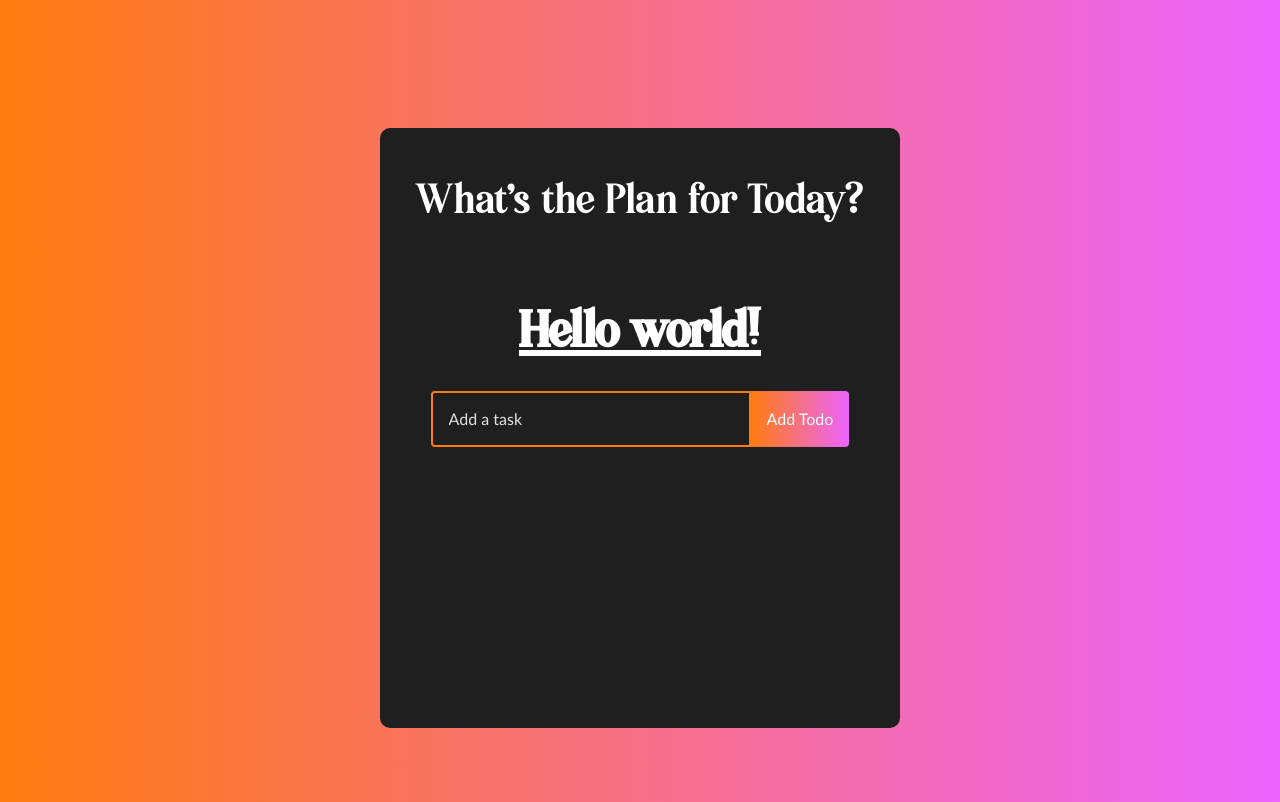
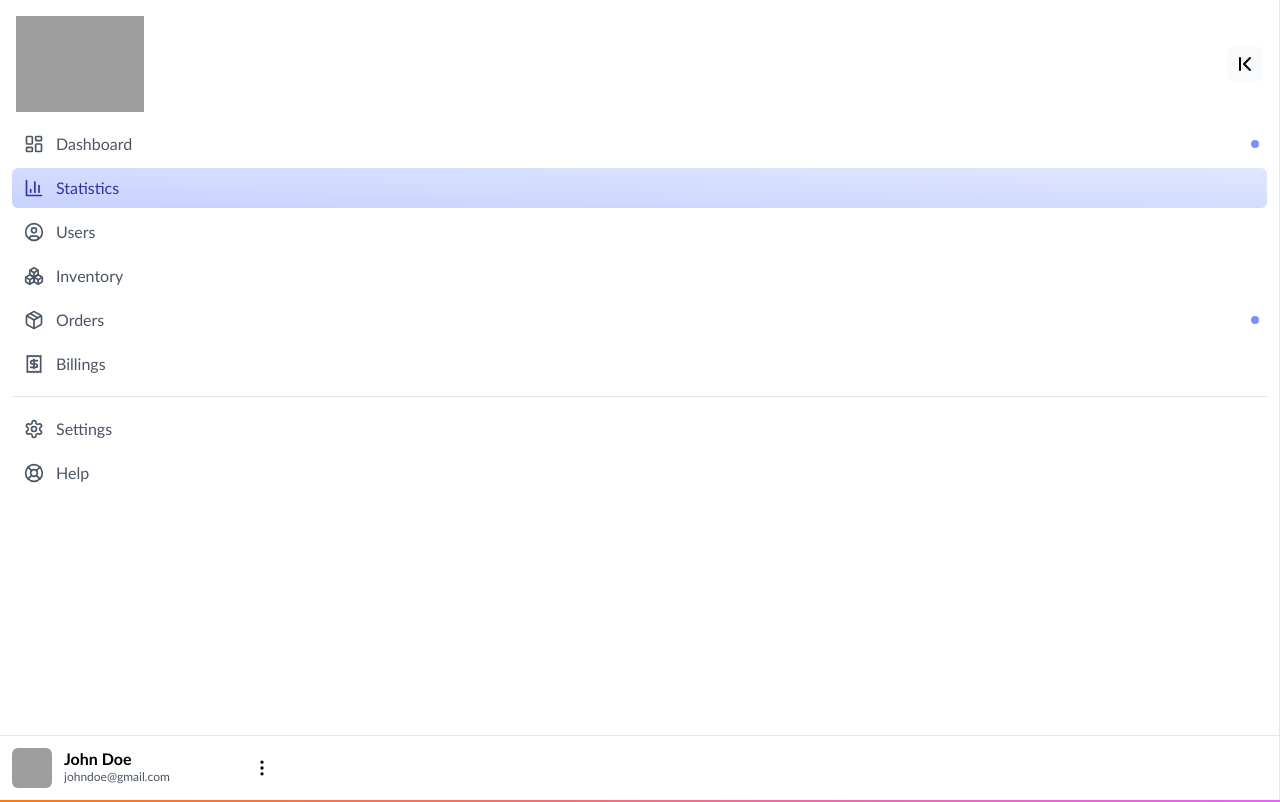
Before and after one commit to ashley127/SoulSprint, a React (Create React App) app: page / in a window 1280 px wide. Shown: the top 802 px of the page. Built offline with nearby package versions, Linux system fonts and the light colour scheme; grey boxes are pictures that could not be loaded.

Commit message:
Icons and rough sidebar

```diff
--- a/package.json
+++ b/package.json
@@ -6,6 +6,7 @@
     "@testing-library/jest-dom": "^5.17.0",
     "@testing-library/react": "^13.4.0",
     "@testing-library/user-event": "^13.5.0",
+    "lucide-react": "^0.302.0",
     "react": "^18.2.0",
     "react-dom": "^18.2.0",
     "react-scripts": "5.0.1",
--- a/src/App.js
+++ b/src/App.js
@@ -2,12 +2,41 @@
 import './App.css';
 import TodoList from './components/TodoList';
 import './Pioggia.otf';
+import Sidebar, { SidebarItem } from './components/Sidebar';
+import{
+  LifeBuoy,
+  Receipt,
+  Boxes,
+  Package,
+  UserCircle,
+  BarChart3,
+  LayoutDashboard,
+  Settings,
+} from "lucide-react"
 
 function App() {
   return (
-    <div className='todo-app'>
-      <TodoList />
+    <div>
+      <Sidebar>
+        <SidebarItem
+          icon = {<LayoutDashboard size = {20} />}
+          text = "Dashboard"
+          alert
+        />
+        <SidebarItem icon = {<BarChart3 size = {20}/>} text = "Statistics" active />
+        <SidebarItem icon = {<UserCircle size = {20}/>} text = "Users" />
+        <SidebarItem icon = {<Boxes size = {20}/>} text = "Inventory"  />
+        <SidebarItem icon = {<Package size = {20}/>} text = "Orders" alert />
+        <SidebarItem icon = {<Receipt size = {20}/>} text = "Billings" />
+        <hr className='my-3' />
+        <SidebarItem icon = {<Settings size={20} />} text = "Settings" />
+        <SidebarItem icon = {<LifeBuoy size={20} />} text = "Help" />
+      </Sidebar>
+      <div className='todo-app'>
+        <TodoList />
+      </div>
     </div>
+
   );
 }
 
--- /dev/null
+++ b/src/components/Sidebar.js
@@ -0,0 +1,102 @@
+import { MoreVertical, ChevronLast, ChevronFirst } from "lucide-react"
+import { useContext, createContext, useState } from "react"
+
+const SidebarContext = createContext()
+
+export default function Sidebar({ children }) {
+  const [expanded, setExpanded] = useState(true)
+
+  return (
+    <aside className="h-screen">
+      <nav className="h-full flex flex-col bg-white border-r shadow-sm">
+        <div className="p-4 pb-2 flex justify-between items-center">
+          <img
+            src="https://img.logoipsum.com/243.svg"
+            className={`overflow-hidden transition-all ${
+              expanded ? "w-32" : "w-0"
+            }`}
+            alt=""
+          />
+          <button
+            onClick={() => setExpanded((curr) => !curr)}
+            className="p-1.5 rounded-lg bg-gray-50 hover:bg-gray-100"
+          >
+            {expanded ? <ChevronFirst /> : <ChevronLast />}
+          </button>
+        </div>
+
+        <SidebarContext.Provider value={{ expanded }}>
+          <ul className="flex-1 px-3">{children}</ul>
+        </SidebarContext.Provider>
+
+        <div className="border-t flex p-3">
+          <img
+            src="https://ui-avatars.com/api/?background=c7d2fe&color=3730a3&bold=true"
+            alt=""
+            className="w-10 h-10 rounded-md"
+          />
+          <div
+            className={`
+              flex justify-between items-center
+              overflow-hidden transition-all ${expanded ? "w-52 ml-3" : "w-0"}
+          `}
+          >
+            <div className="leading-4">
+              <h4 className="font-semibold">John Doe</h4>
+              <span className="text-xs text-gray-600">johndoe@gmail.com</span>
+            </div>
+            <MoreVertical size={20} />
+          </div>
+        </div>
+      </nav>
+    </aside>
+  )
+}
+
+export function SidebarItem({ icon, text, active, alert }) {
+  const { expanded } = useContext(SidebarContext)
+
+  return (
+    <li
+      className={`
+        relative flex items-center py-2 px-3 my-1
+        font-medium rounded-md cursor-pointer
+        transition-colors group
+        ${
+          active
+            ? "bg-gradient-to-tr from-indigo-200 to-indigo-100 text-indigo-800"
+            : "hover:bg-indigo-50 text-gray-600"
+        }
+    `}
+    >
+      {icon}
+      <span
+        className={`overflow-hidden transition-all ${
+          expanded ? "w-52 ml-3" : "w-0"
+        }`}
+      >
+        {text}
+      </span>
+      {alert && (
+        <div
+          className={`absolute right-2 w-2 h-2 rounded bg-indigo-400 ${
+            expanded ? "" : "top-2"
+          }`}
+        />
+      )}
+
+      {!expanded && (
+        <div
+          className={`
+          absolute left-full rounded-md px-2 py-1 ml-6
+          bg-indigo-100 text-indigo-800 text-sm
+          invisible opacity-20 -translate-x-3 transition-all
+          group-hover:visible group-hover:opacity-100 group-hover:translate-x-0
+      `}
+        >
+          {text}
+        </div>
+      )}
+    </li>
+  )
+}
--- a/src/components/TodoList.js
+++ b/src/components/TodoList.js
@@ -43,9 +43,6 @@
   return (
     <>
       <h1 className=''>What's the Plan for Today?</h1>
-      <h1 className="text-6xl font-bold underline">
-      Hello world!
-    </h1>
       <TodoForm onSubmit={addTodo} />
       <Todo
         todos={todos}
```
Also changed, not shown: 1 other file (tests, documents, lock files or other folders).
